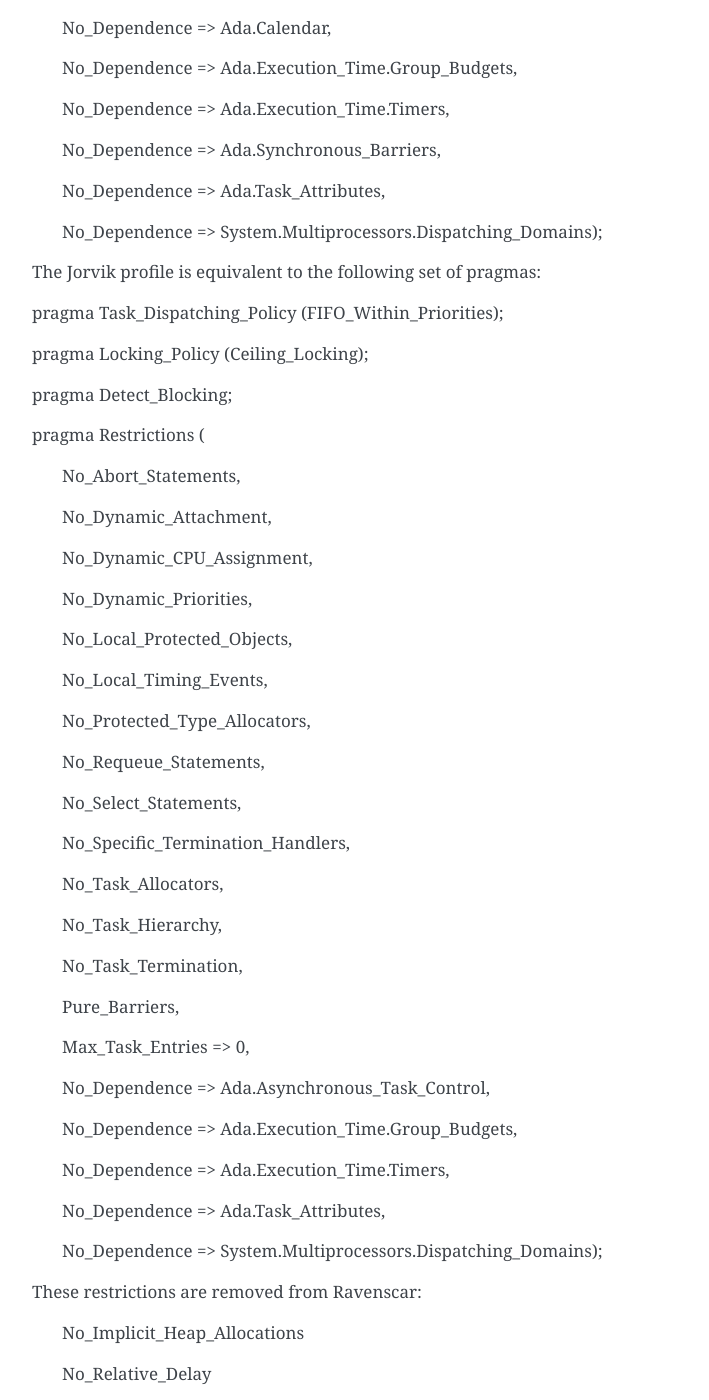
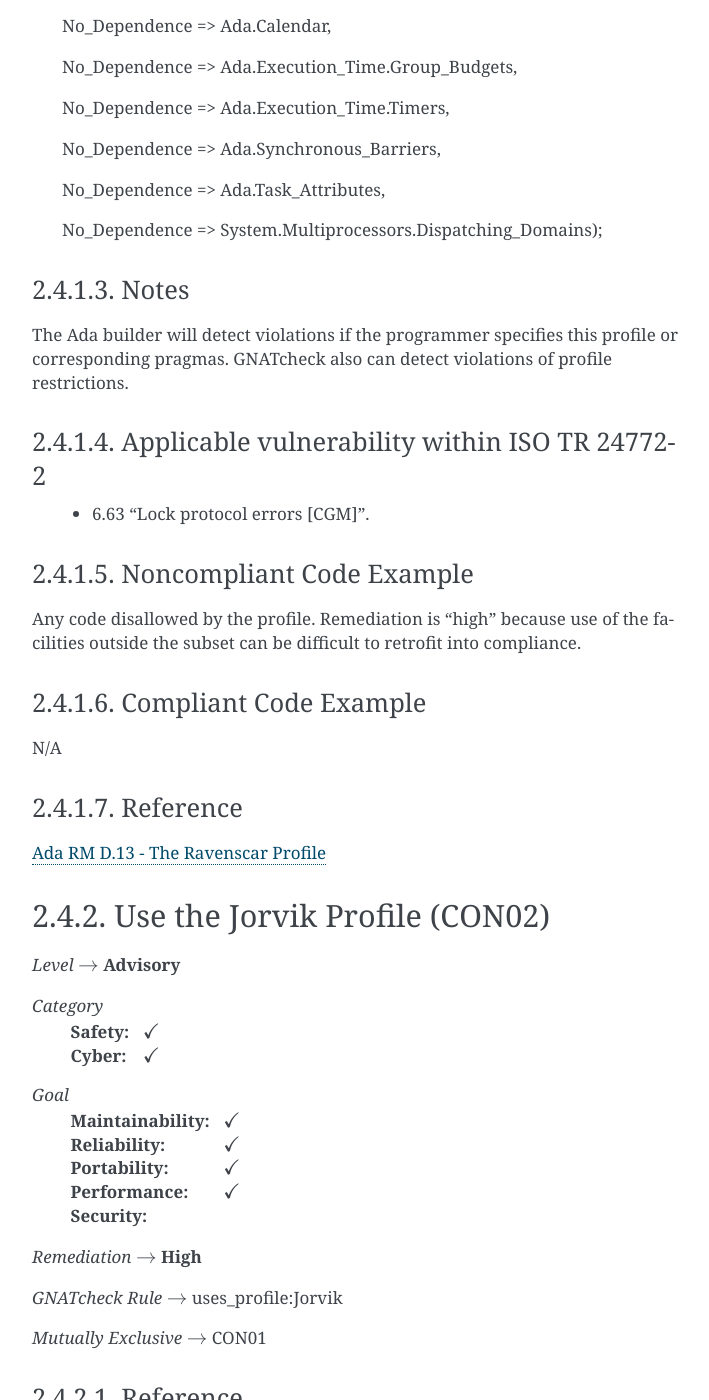
Before and after one commit to AdaCore/ada_coding_standards, a Sphinx documentation site: the page built from source/guidelines/concurrency.rst, in a window 1280 px wide and 1400 px high, scrolled down 3379 px. Shown: the whole window, without its empty margins (388-1097 px from the left). Built offline with Sphinx 7.4.7, drawn with Linux system fonts in a browser that asks for light colours; some of the changed text lies outside the part shown.

Commit message:
Mutual Exclusivity Feature
Added the ability to handle rules that are mutually exclusive to the rules script and updated the rst files correspondingly.

```diff
--- a/source/guidelines/concurrency.rst
+++ b/source/guidelines/concurrency.rst
@@ -58,6 +58,8 @@ Use the Ravenscar or Jorvik Profile (CON01)
 
 *GNATcheck Rule* :math:`\rightarrow` uses_profile:Ravenscar
 
+*Mutually Exclusive* :math:`\rightarrow` CON02
+
 """""""""""
 Reference
 """""""""""
@@ -135,7 +136,74 @@ pragma Restrictions (
 
           	No_Dependence => System.Multiprocessors.Dispatching_Domains);
 
-The Jorvik profile is equivalent to the following set of pragmas:
+"""""""
+Notes
+"""""""
+
+The Ada builder will detect violations if the programmer specifies this profile or corresponding pragmas. GNATcheck also can detect violations of profile restrictions.
+
+""""""""""""""""""""""""""""""""""""""""""""""""
+Applicable vulnerability within ISO TR 24772-2
+""""""""""""""""""""""""""""""""""""""""""""""""
+
+   * 6.63 "Lock protocol errors [CGM]".
+
+"""""""""""""""""""""""""""
+Noncompliant Code Example
+"""""""""""""""""""""""""""
+
+Any code disallowed by the profile. Remediation is "high" because use of the facilities outside the subset can be difficult to retrofit into compliance.
+
+""""""""""""""""""""""""
+Compliant Code Example
+""""""""""""""""""""""""
+
+N/A
+
+"""""""""""
+Reference
+"""""""""""
+
+`Ada RM D.13 - The Ravenscar Profile <http://ada-auth.org/standards/12rm/html/RM-D-13.html>`_
+
+--------------------------------
+Use the Jorvik Profile (CON02)
+--------------------------------
+
+*Level* :math:`\rightarrow` **Advisory**
+
+*Category*
+   :Safety: :math:`\checkmark`
+   :Cyber: :math:`\checkmark`
+
+*Goal*
+   :Maintainability: :math:`\checkmark`
+   :Reliability: :math:`\checkmark`
+   :Portability: :math:`\checkmark`
+   :Performance: :math:`\checkmark`
+   :Security:
+
+*Remediation* :math:`\rightarrow` **High**
+
+*GNATcheck Rule* :math:`\rightarrow` uses_profile:Jorvik
+
+*Mutually Exclusive* :math:`\rightarrow` CON01
+
+"""""""""""
+Reference
+"""""""""""
+
+`Ada RM D.13 - The Ravenscar Profile <http://ada-auth.org/standards/12rm/html/RM-D-13.html>`_
+
+"""""""""""""
+Description
+"""""""""""""
+
+The following profile must be in effect:
+
+   pragma Profile (Jorvik);
+
+The profile is equivalent to the following set of pragmas:
 
 pragma Task_Dispatching_Policy (FIFO_Within_Priorities);
 
--- a/source/guidelines/exception_usage.rst
+++ b/source/guidelines/exception_usage.rst
@@ -273,7 +273,7 @@ Prove Absence of Run-time Exceptions (EXU04)
 
 *Remediation* :math:`\rightarrow` **Low**
 
-*GNATcheck Rule* :math:`\rightarrow` TBD
+*GNATcheck Rule* :math:`\rightarrow` Unimplemented_Use_SPARK_Analysis
 
 """""""""""
 Reference
--- a/source/guidelines/object_oriented_programming.rst
+++ b/source/guidelines/object_oriented_programming.rst
@@ -46,6 +46,8 @@ No Class-wide Constructs Policy (OOP01)
 *Remediation* :math:`\rightarrow` **N/A**
 
 *GNATcheck Rule* :math:`\rightarrow` TBD
+
+*Mutually Exclusive* :math:`\rightarrow` OOP02
 
 """""""""""
 Reference
@@ -111,6 +113,8 @@ Static Dispatching Only Policy (OOP02)
 *Remediation* :math:`\rightarrow` **N/A**
 
 *GNATcheck Rule* :math:`\rightarrow` TBD
+
+*Mutually Exclusive* :math:`\rightarrow` OOP01
 
 """""""""""
 Reference
```
Also changed, not shown: other parts of source/guidelines/concurrency.rst (+7 -20 lines), other parts of source/guidelines/exception_usage.rst (+1 -1 lines), README.md (+2 -2 lines), 3 other files.
